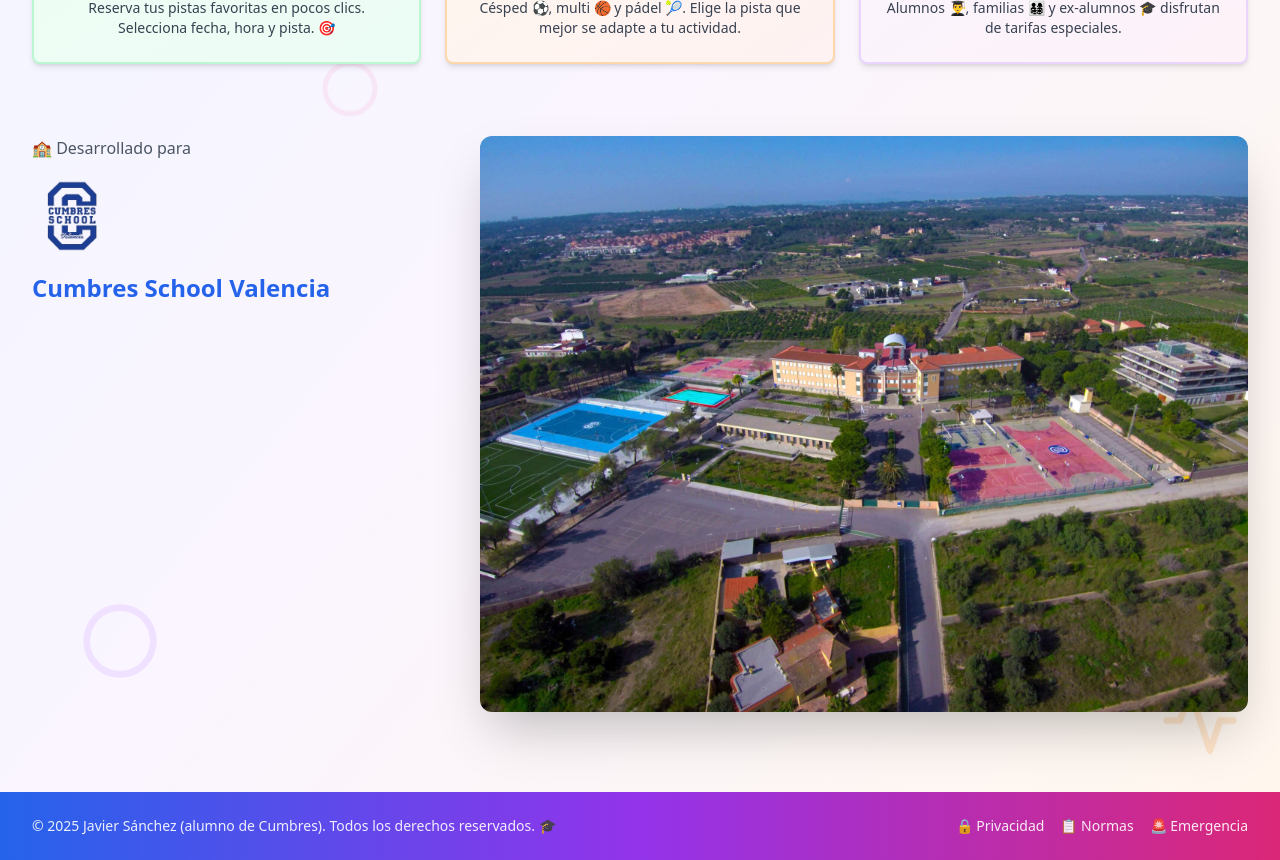
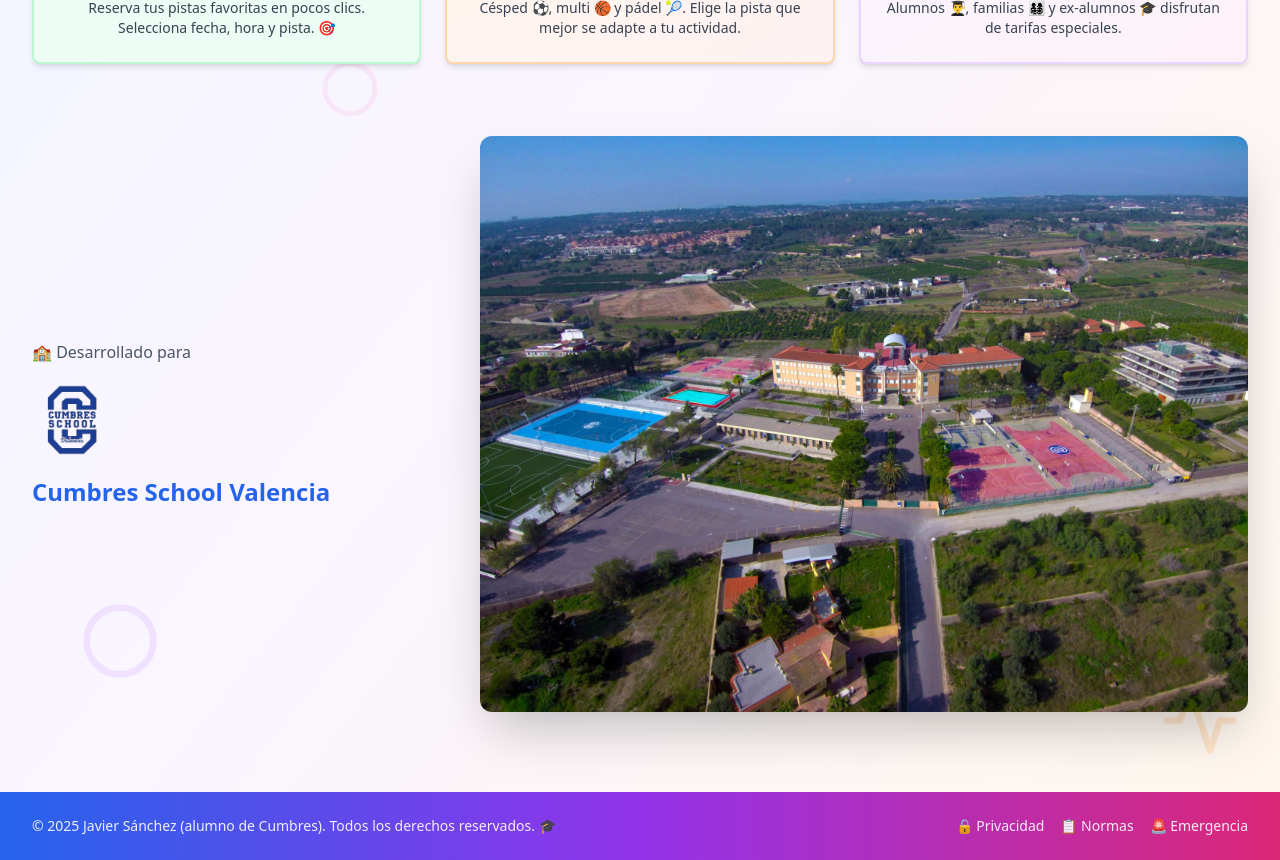
Before and after one commit to Javivi123/Reservas-Cumbres, a React (Vite) app in the folder frontend/: page / in a window 1280 px wide. Shown: the part 740-1600 px from the top of the page. Built offline with nearby package versions, Linux system fonts and the light colour scheme; no server answers.

Commit message:
Fix: Centrar verticalmente 'Desarrollado para' con respecto a la imagen del campus

```diff
--- a/frontend/src/pages/HomePage.tsx
+++ b/frontend/src/pages/HomePage.tsx
@@ -196,7 +196,7 @@
 
                   {/* Logo del colegio */}
                   <section className="max-w-7xl mx-auto px-4 sm:px-6 lg:px-8 py-8 relative z-10">
-                    <div className="flex flex-col md:flex-row items-center md:items-start justify-between gap-12">
+                    <div className="flex flex-col md:flex-row items-center justify-between gap-12">
                       {/* Texto y logo a la izquierda */}
                       <div className="flex flex-col items-center md:items-start space-y-4 flex-shrink-0">
                         <p className="text-gray-600 text-base font-medium"><span>🏫</span> Desarrollado para</p>
```
